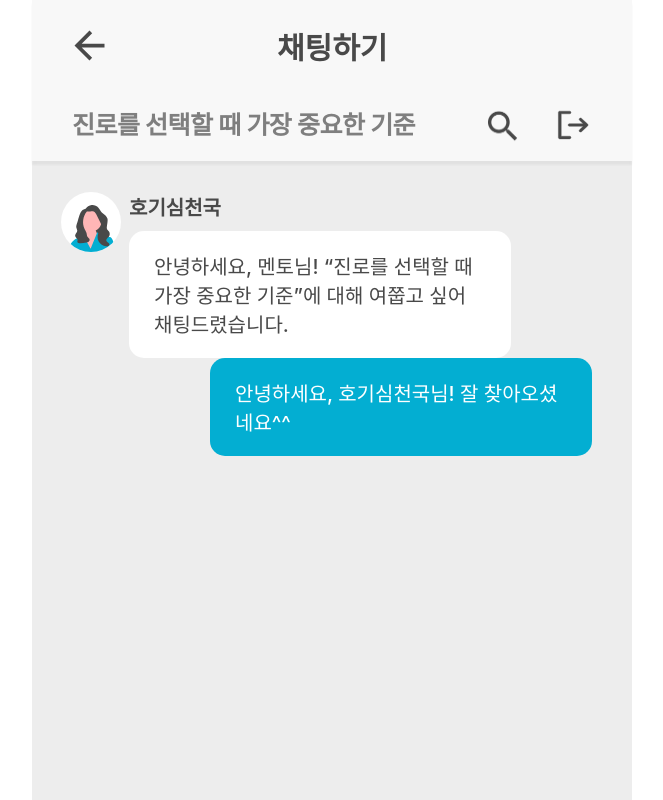
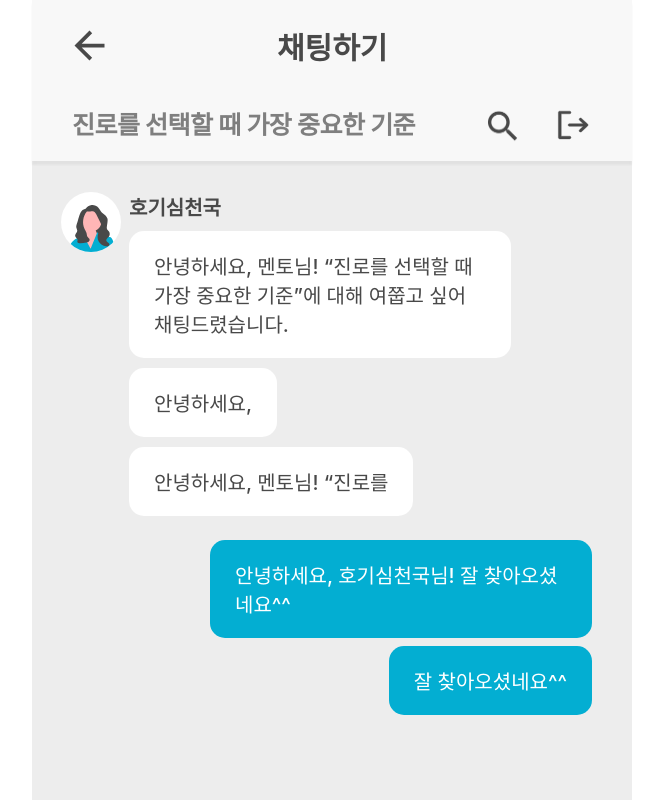
Before and after one commit to youbing5921/deploy_hw, a React (Create React App) app in the folder gamja/: page /chat/1 in a window 1280 px wide. Shown: the top 800 px of the page, without its empty margins (308-971 px from the left). Built offline with nearby package versions, Linux system fonts and the light colour scheme; a web font is replaced by a local one.

Commit message:
[Add] 채팅창 스타일 요소 생성(#9)

```diff
--- a/gamja/src/components/chat/Receiver.jsx
+++ b/gamja/src/components/chat/Receiver.jsx
@@ -13,6 +13,8 @@ const Receiver = () => {
             안녕하세요, 멘토님! “진로를 선택할 때 가장 중요한 기준”에 대해
             여쭙고 싶어 채팅드렸습니다.
           </WhiteMessage>
+          <WhiteMessage>안녕하세요,</WhiteMessage>
+          <WhiteMessage>안녕하세요, 멘토님! “진로를</WhiteMessage>
         </NameBubble>
       </MessageBox>
     </>
@@ -32,6 +34,7 @@ const ProfileImg = styled.img`
 const MessageBox = styled.div`
   display: flex;
   gap: 8px;
+  margin-bottom: 24px;
 `;
 
 const NameBubble = styled.div`
@@ -54,4 +57,6 @@ const WhiteMessage = styled.div`
   color: #494949;
   font-size: 20px;
   font-weight: 500;
+  margin-right: auto;
+  /* margin-bottom: 24px; */
 `;
--- a/gamja/src/components/chat/Sender.jsx
+++ b/gamja/src/components/chat/Sender.jsx
@@ -4,18 +4,28 @@ import styled from "styled-components";
 const Sender = () => {
   return (
     <>
-      <BlueMessage>안녕하세요, 호기심천국님! 잘 찾아오셨네요^^</BlueMessage>
+      <MessageBox>
+        <BlueMessage>안녕하세요, 호기심천국님! 잘 찾아오셨네요^^</BlueMessage>
+        <BlueMessage> 잘 찾아오셨네요^^</BlueMessage>
+      </MessageBox>
     </>
   );
 };
 
 export default Sender;
 
+const MessageBox = styled.div`
+  display: flex;
+  flex-direction: column;
+  gap: 8px;
+  margin-bottom: 24px;
+`;
+
 const BlueMessage = styled.div`
+  max-width: 332px;
+  padding: 20px 25px;
   border-radius: 15px;
   background: #03aed2;
-  max-width: 332px;
-  padding: 20px 25px;
   color: #fff;
   font-size: 20px;
   font-weight: 500;
```
